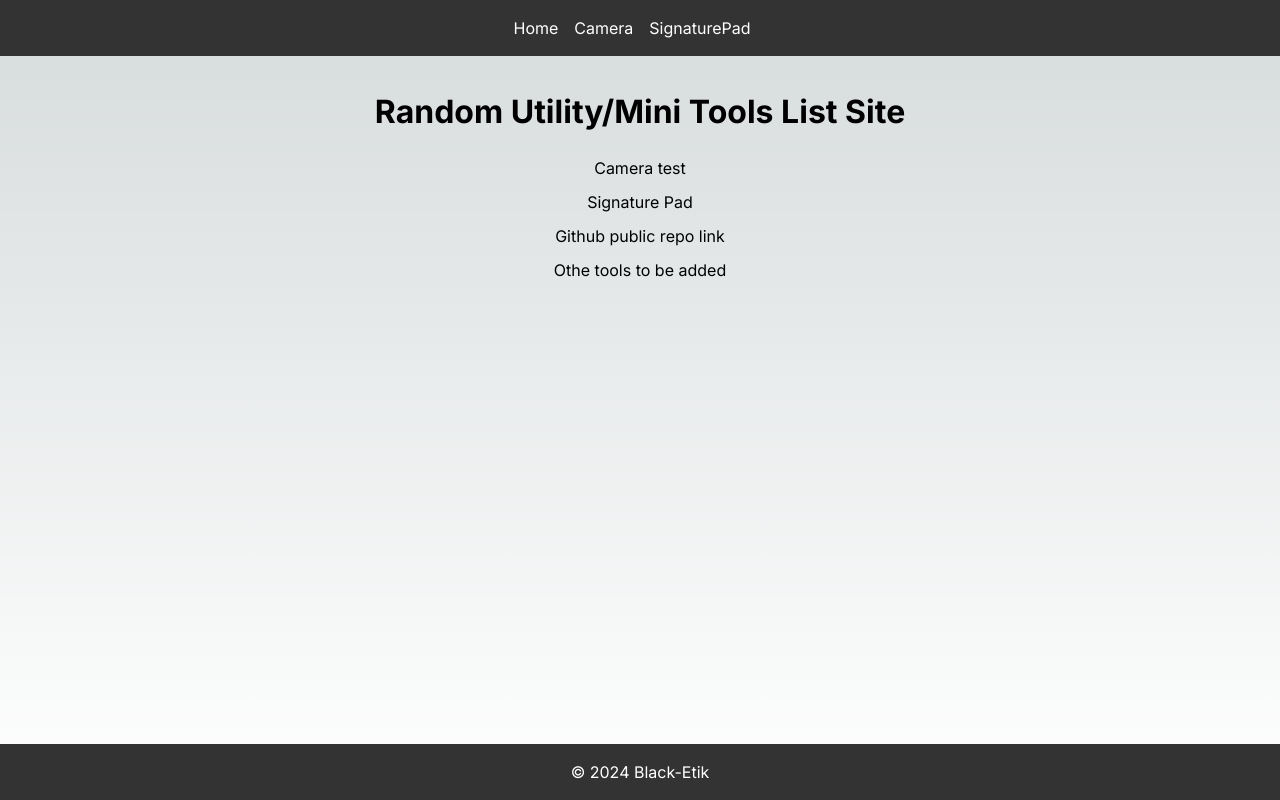
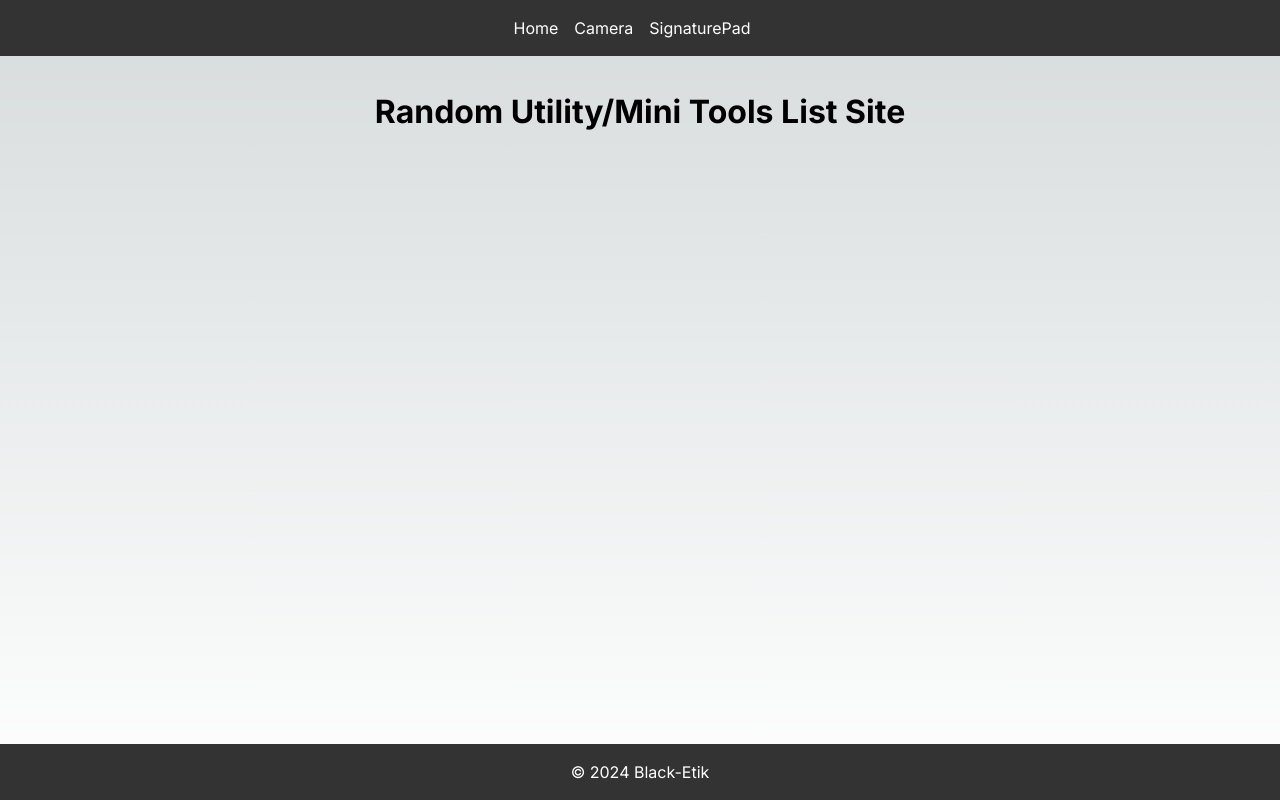
Before and after one commit to jovylle/wanabusful, a Next.js app: page / in a window 1280 px wide. Built offline with nearby package versions, Linux system fonts and the light colour scheme.

Commit message:
remove some on home

```diff
--- a/src/app/page.js
+++ b/src/app/page.js
@@ -5,12 +5,12 @@ export default function Home() {
   return (
     <Layout>
       <h1 style={{ fontSize: '2rem', fontWeight: 'bold', textAlign: 'center', marginBottom: '20px' }}>Random Utility/Mini Tools List Site</h1>
-      <p style={{ display: 'flex', flexDirection: 'column', gap: '10px' }}>
+      {/* <p style={{ display: 'flex', flexDirection: 'column', gap: '10px' }}>
         <a href="/camera">Camera test</a>
         <a href="/signature">Signature Pad</a>
         <a href="https://github.com/jovylle/wanabusful">Github public repo link</a>
         <a href="/">Othe tools to be added</a>
-      </p>
+      </p> */}
     </Layout>
   );
 }
```
